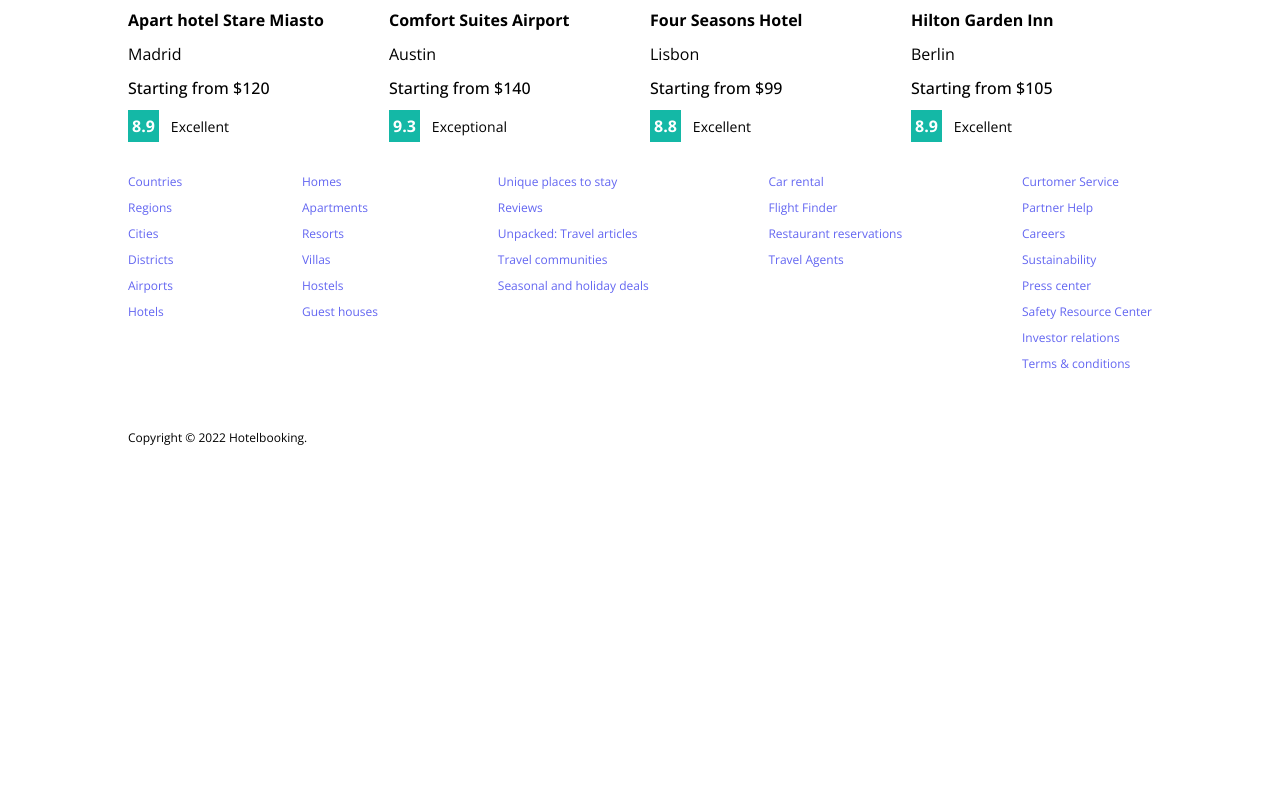
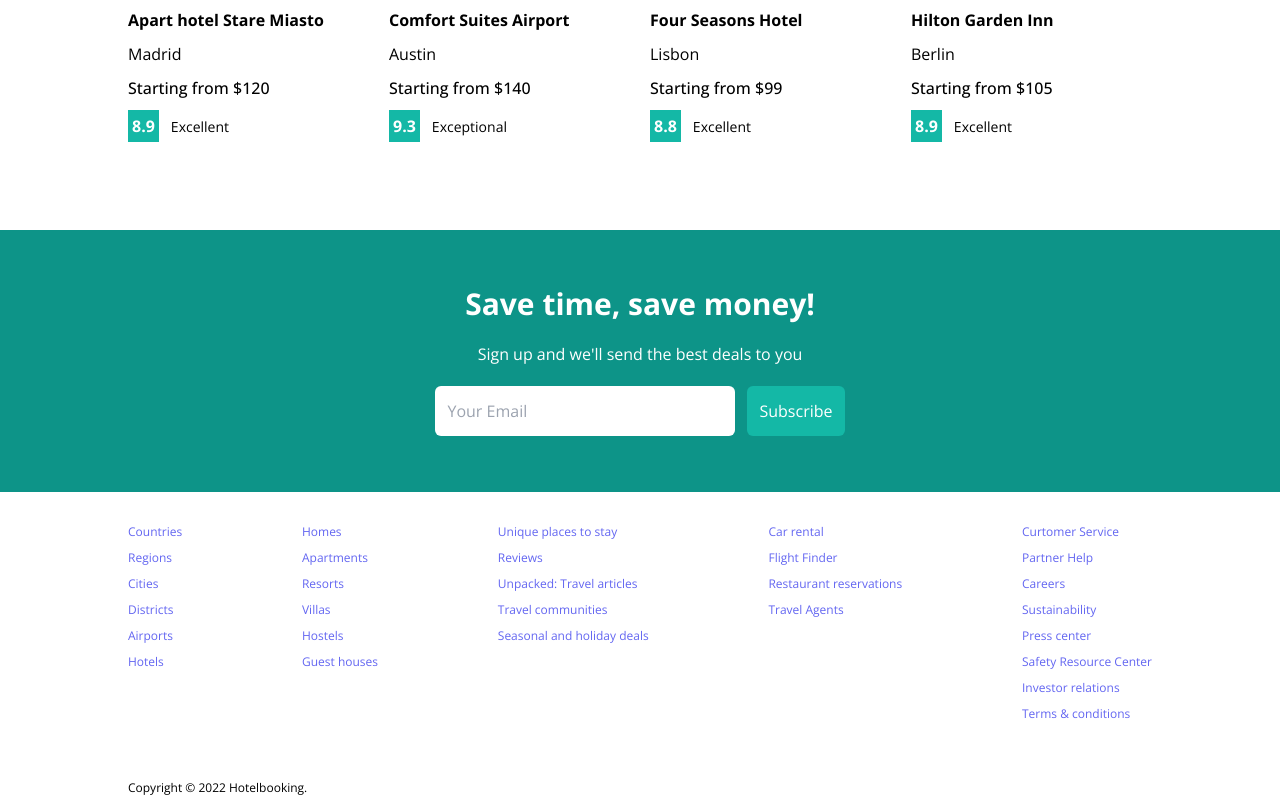
Before and after one commit to starhuy1903/Hotel-Support, a React (Create React App) app: page / in a window 1280 px wide. Shown: the part 1276-2072 px from the top of the page. Before the commit the page ends 1722 px from the top, so only its background shows below. Built offline with nearby package versions, Linux system fonts and the light colour scheme; no server answers.

Commit message:
feat: create MailList component

```diff
--- /dev/null
+++ b/src/components/MailList.jsx
@@ -0,0 +1,16 @@
+const MailList = () => {
+  return (
+    <div className="w-full mt-14 bg-teal-600 text-white flex flex-col items-center gap-5 p-14">
+      <h1 className="font-bold text-3xl">Save time, save money!</h1>
+      <span className="mailDesc">
+        Sign up and we'll send the best deals to you
+      </span>
+      <div className="mailInputContainer">
+        <input type="text" placeholder="Your Email" className="w-[300px] h-[50px] p-3 border-none mr-3 rounded-md text-black outline-none" />
+        <button className="h-[50px] bg-teal-500 border-none rounded-md cursor-pointer p-3">Subscribe</button>
+      </div>
+    </div>
+  );
+};
+
+export default MailList;
--- a/src/pages/Home.jsx
+++ b/src/pages/Home.jsx
@@ -3,6 +3,7 @@
 import FeaturedProperties from "../components/FeaturedProperties";
 import Footer from "../components/Footer";
 import Header from "../components/Header";
+import MailList from "../components/MailList";
 import PropertyList from "../components/PropertyList";
 
 const Home = () => {
@@ -17,7 +18,7 @@
         <PropertyList />
         <h1 className="w-[1024px] text-xl font-bold">Homes guests love</h1>
         <FeaturedProperties />
-        {/* <MailList /> */}
+        <MailList />
         <Footer />
       </div>
     </div>
```
